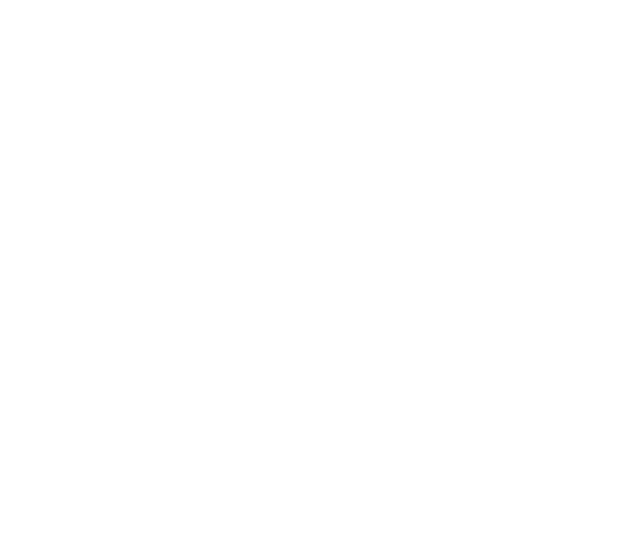
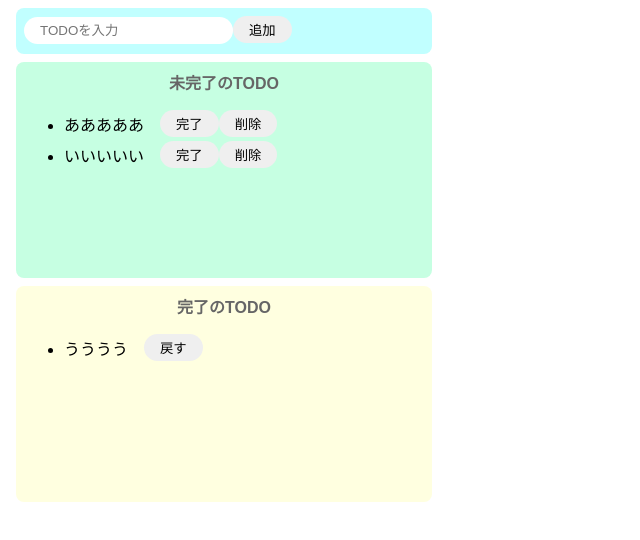
Before and after one commit to sayuri-hamada/lesson-react-todo, a React (Create React App) app: page / in a window 1280 px wide. Shown: the top 540 px of the page, without its empty margins (0-640 px from the left). Built offline with nearby package versions, Linux system fonts and the light colour scheme.

Commit message:
JSXで構造を作成、 CSSでスタイリング

```diff
--- a/src/App.jsx
+++ b/src/App.jsx
@@ -2,5 +2,44 @@
 import "./styles.css";
 
 export const App = () => {
-  return <div></div>;
+  return (
+    <>
+      <div className="input-area">
+        <input placeholder="TODOを入力" />
+        <button>追加</button>
+      </div>
+      <div className="incomplete-area">
+        <p className="title">未完了のTODO</p>
+        <div></div>
+        <ul>
+          <li>
+            <div className="list-row">
+              <p>あああああ</p>
+              <button>完了</button>
+              <button>削除</button>
+            </div>
+          </li>
+          <li>
+            <div className="list-row">
+              <p>いいいいい</p>
+              <button>完了</button>
+              <button>削除</button>
+            </div>
+          </li>
+        </ul>
+      </div>
+      <div className="complete-area">
+        <p className="title">完了のTODO</p>
+        <div></div>
+        <ul>
+          <li>
+            <div className="list-row">
+              <p>うううう</p>
+              <button>戻す</button>
+            </div>
+          </li>
+        </ul>
+      </div>
+    </>
+  );
 };
--- a/src/styles.css
+++ b/src/styles.css
@@ -0,0 +1,72 @@
+body {
+  font-family: sans-serif;
+}
+
+input {
+  border-radius: 16px;
+  border: none;
+  padding: 6px 16px;
+  outline: none;
+}
+
+button {
+  border-radius: 16px;
+  border: none;
+  padding: 4px 16px;
+}
+
+button:hover {
+  background-color: #ff7fff;
+  color: #fff;
+  cursor: pointer;
+}
+
+li {
+  margin-right: 8px;
+}
+
+li p {
+  margin: 0 1em 0 0;
+  padding: 0;
+}
+
+.input-area {
+  background-color: #c1ffff;
+  width: 400px;
+  height: 30px;
+  border-radius: 8px;
+  padding: 8px;
+  margin: 8px;
+}
+
+.incomplete-area {
+  background-color: #c6ffe2;
+  width: 400px;
+  min-height: 200px;
+  padding: 8px;
+  margin: 8px;
+  border-radius: 8px;
+}
+
+.complete-area {
+  background-color: #ffffe0;
+  width: 400px;
+  min-height: 200px;
+  padding: 8px;
+  margin: 8px;
+  border-radius: 8px;
+}
+
+.title {
+  text-align: center;
+  margin-top: 0;
+  font-weight: bold;
+  color: #666;
+}
+
+.list-row {
+  display: flex;
+  align-items: center;
+  padding-bottom: 4px;
+  margin: 0;
+}
```
